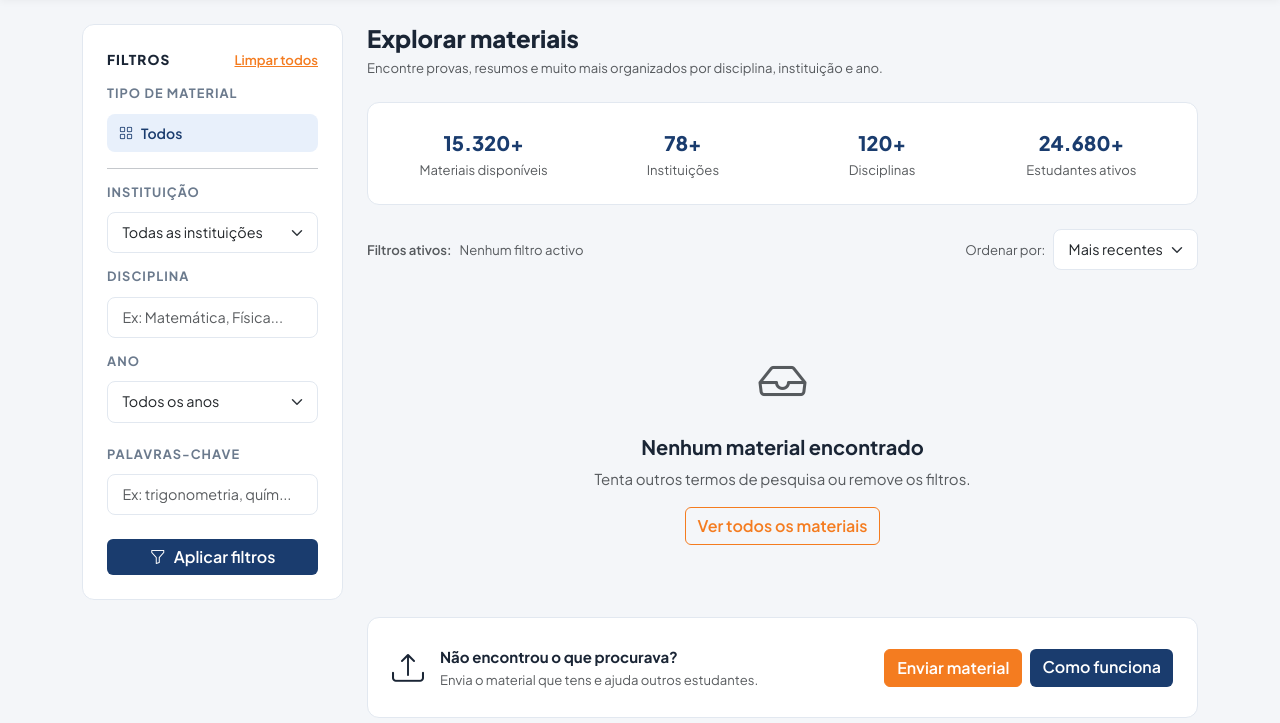
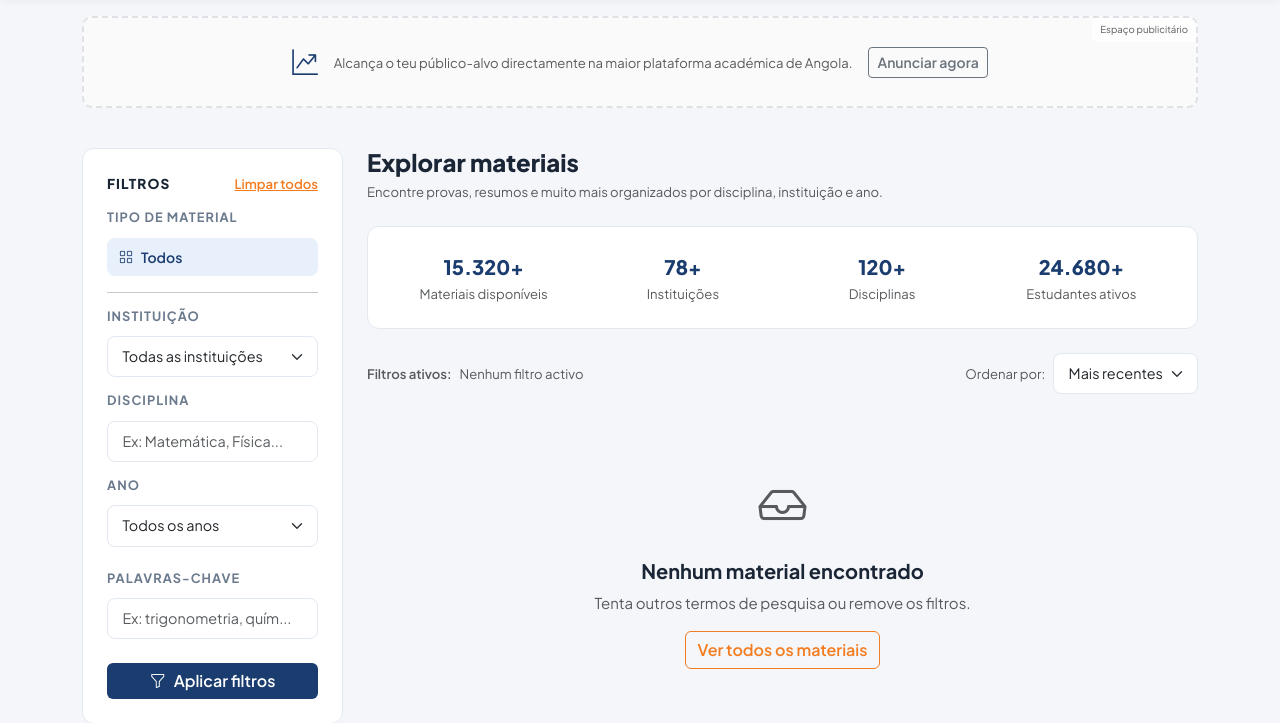
Before and after one commit to Erick0011/Ponto24academico, a Flask app: page /materiais/ in a window 1280 px wide. Shown: the part 76-799 px from the top of the page. Run offline with Flask 3, Linux system fonts and the light colour scheme; data that the repository does not hold is empty; some libraries are stand-ins or nearby versions.

Commit message:
feat: banner vago mostra CTAs rotativos, remove tabela de subida de preços

```diff
--- a/app/templates/partials/banner.html
+++ b/app/templates/partials/banner.html
@@ -13,4 +13,53 @@
            style="font-size:.6rem;background:rgba(255,255,255,.7)">Publicidade</small>
   </div>
 </div>
+{% else %}
+{# Espaço vago — CTAs rotativos para atrair anunciantes #}
+<div class="container-xl my-3">
+  <div class="p24-banner-cta text-center position-relative" style="border-radius:10px;overflow:hidden;border:2px dashed #dee2e6;background:#fafafa;padding:18px 20px;">
+    <small class="position-absolute top-0 end-0 text-muted px-2 py-1"
+           style="font-size:.6rem;background:rgba(255,255,255,.8);border-bottom-left-radius:6px">Espaço publicitário</small>
+    <div id="bannerCta" style="min-height:52px;display:flex;align-items:center;justify-content:center;gap:16px;flex-wrap:wrap;">
+      <!-- preenchido pelo JS -->
+    </div>
+  </div>
+</div>
+<script>
+(function(){
+  var ctas = [
+    {
+      icon: 'bi-megaphone',
+      text: 'O teu negócio visto por milhares de estudantes angolanos — <strong>anuncia aqui</strong>.',
+      btn: 'Ver espaços'
+    },
+    {
+      icon: 'bi-graph-up-arrow',
+      text: 'Alcança o teu público-alvo directamente na maior plataforma académica de Angola.',
+      btn: 'Anunciar agora'
+    },
+    {
+      icon: 'bi-people',
+      text: 'Estudantes universitários todos os dias. O teu banner pode estar aqui.',
+      btn: 'Saber mais'
+    },
+    {
+      icon: 'bi-lightning-charge',
+      text: 'Espaço disponível. Coloca a tua marca onde os estudantes estão — a partir de 500 Kz/dia.',
+      btn: 'Reservar espaço'
+    },
+    {
+      icon: 'bi-bookmark-star',
+      text: 'Anuncia no Ponto 24 Académico e sê visto quando os estudantes mais precisam.',
+      btn: 'Ver planos'
+    }
+  ];
+  var idx = Math.floor(Math.random() * ctas.length);
+  var c = ctas[idx];
+  var url = '{{ url_for("main.anunciar") }}';
+  document.getElementById('bannerCta').innerHTML =
+    '<i class="bi ' + c.icon + ' text-p24" style="font-size:1.6rem;flex-shrink:0"></i>' +
+    '<span class="text-muted small" style="max-width:540px">' + c.text + '</span>' +
+    '<a href="' + url + '" class="btn btn-sm btn-outline-secondary fw-600" style="white-space:nowrap">' + c.btn + '</a>';
+})();
+</script>
 {% endif %}
```
Also changed, not shown: app/templates/main/anunciar.html (+1 -18 lines).
